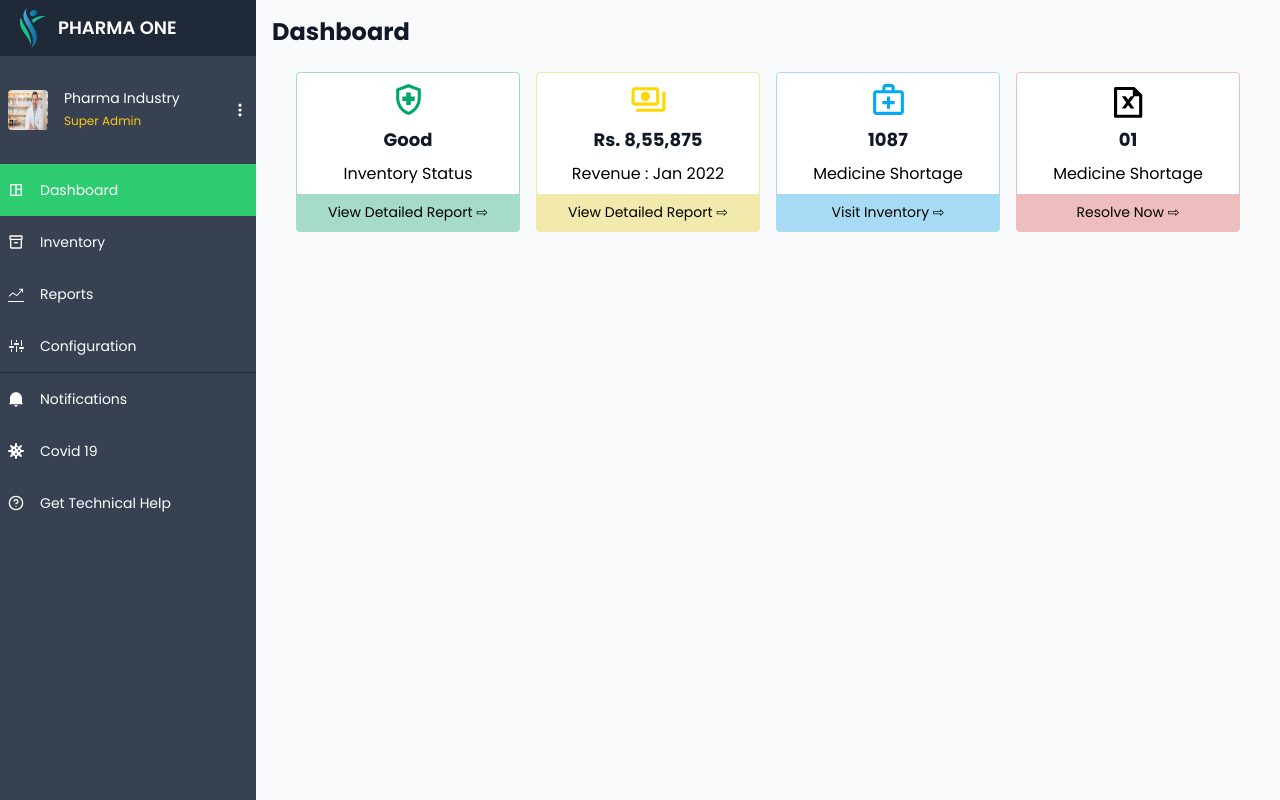
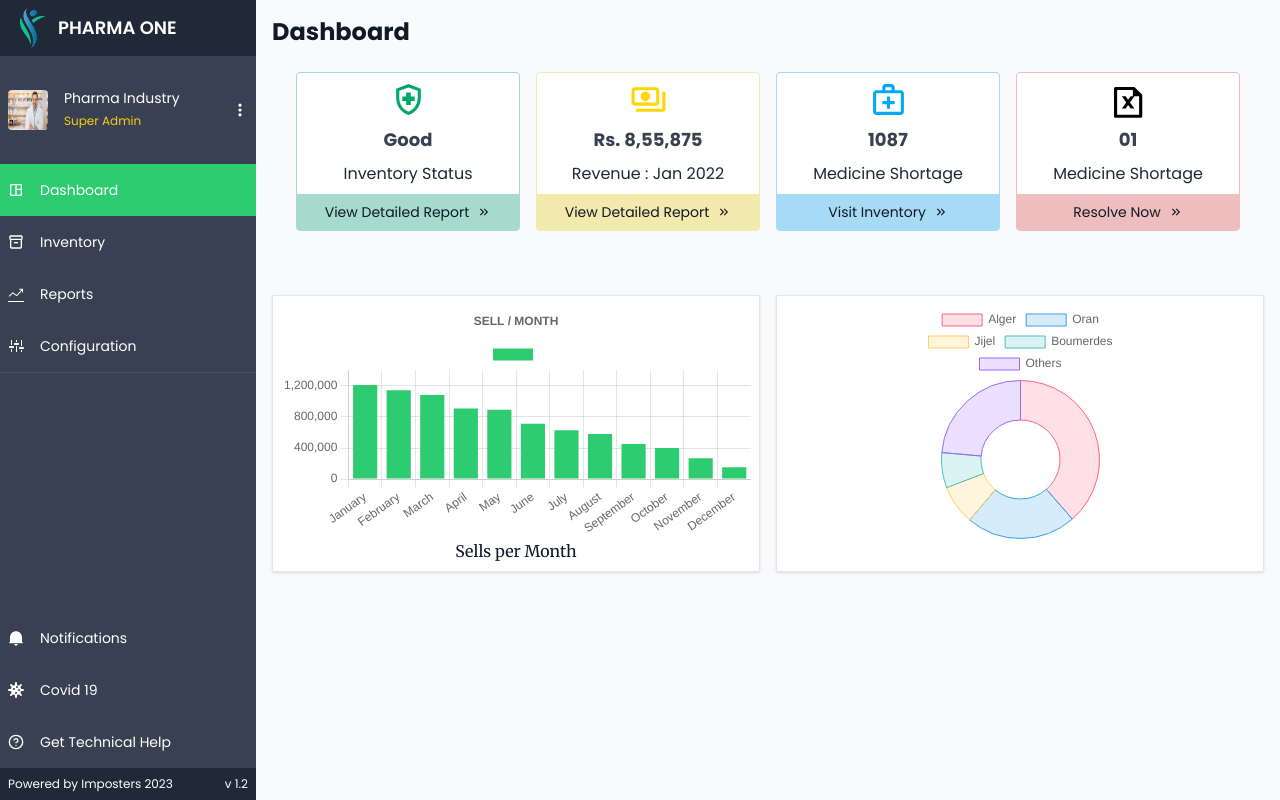
Before and after one commit to Fellah-wassim/mc-hack-imposters, a Next.js app: page / in a window 1280 px wide. Built offline with nearby package versions, Linux system fonts and the light colour scheme; sample sign-in values are in the browser's storage.

Commit message:
final commit

```diff
--- /dev/null
+++ b/src/components/Charts/DoughnutChart.tsx
@@ -0,0 +1,52 @@
+import React from "react";
+import { Chart as ChartJS, ArcElement, Tooltip, Legend } from "chart.js";
+import { Doughnut } from "react-chartjs-2";
+
+ChartJS.register(ArcElement, Tooltip, Legend);
+
+export const data = {
+  title: "HELLO world",
+  labels: ["Alger", "Oran", "Jijel", "Boumerdes", "Others"],
+  datasets: [
+    {
+      label: "Demand",
+      data: [38.6, 22.5, 8.1, 7.2, 23.6],
+      backgroundColor: [
+        "rgba(255, 99, 132, 0.2)",
+        "rgba(54, 162, 235, 0.2)",
+        "rgba(255, 206, 86, 0.2)",
+        "rgba(75, 192, 192, 0.2)",
+        "rgba(153, 102, 255, 0.2)",
+        "rgba(255, 159, 64, 0.2)",
+      ],
+      borderColor: [
+        "rgba(255, 99, 132, 1)",
+        "rgba(54, 162, 235, 1)",
+        "rgba(255, 206, 86, 1)",
+        "rgba(75, 192, 192, 1)",
+        "rgba(153, 102, 255, 1)",
+        "rgba(255, 159, 64, 1)",
+      ],
+      borderWidth: 1,
+    },
+  ],
+};
+
+const DoughnutChart = () => {
+  return (
+    <Doughnut
+      data={data}
+      options={{
+        plugins: {
+          tooltip: {
+            callbacks: {
+              label: (item) => `${item.label}: ${item.formattedValue}%`,
+            },
+          },
+        },
+      }}
+    />
+  );
+};
+
+export default DoughnutChart;
--- /dev/null
+++ b/src/components/Charts/HomeBarChart.tsx
@@ -0,0 +1,72 @@
+import React from "react";
+import {
+  Chart as ChartJS,
+  CategoryScale,
+  LinearScale,
+  BarElement,
+  Title,
+  Tooltip,
+  Legend,
+  ChartData,
+} from "chart.js";
+import { Bar } from "react-chartjs-2";
+
+ChartJS.register(
+  CategoryScale,
+  LinearScale,
+  BarElement,
+  Title,
+  Tooltip,
+  Legend
+);
+
+export const options = {
+  responsive: true,
+  plugins: {
+    legend: {
+      position: "top" as const,
+    },
+    title: {
+      display: true,
+      text: "SELL / MONTH",
+    },
+  },
+};
+
+const labels = [
+  "January",
+  "February",
+  "March",
+  "April",
+  "May",
+  "June",
+  "July",
+  "August",
+  "September",
+  "October",
+  "November",
+  "December",
+];
+
+export const data: ChartData<"bar", number[], string> = {
+  labels,
+  datasets: [
+    {
+      label: "",
+      animation: {
+        duration: 2000,
+      },
+      data: labels.map(
+        (_, index) =>
+          (labels.length - index) * 100000 + Math.floor(Math.random() * 100000)
+      ),
+      backgroundColor: (_) => "#2ECC71",
+    },
+  ],
+};
+
+const HomeBarChart = () => {
+  return <Bar options={options} data={data} />;
+};
+
+export default HomeBarChart;
--- a/src/components/Layout.tsx
+++ b/src/components/Layout.tsx
@@ -85,7 +85,7 @@ const Layout: React.FC<Props> = ({ children }) => {
   }
   return (
     <div className="grid grid-cols-4 lg:grid-cols-5 h-screen">
-      <div className="col-span-1 hidden lg:block bg-gray-700 h-full">
+      <div className="col-span-1 lg:flex flex-col hidden  bg-gray-700 h-full">
         <div className="bg-gray-800 p-2">
           <div className="flex items-center md:justify-start justify-center w-full">
             <Image
@@ -132,7 +132,9 @@ const Layout: React.FC<Props> = ({ children }) => {
             )}
           </div>
         </div>
-        {SIDEMENU.map(({ Icon, name, route }, index) => {
+        <div className="flex flex-col justify-between h-full">
+          <div>
+            {SIDEMENU.slice(0, 4).map(({ Icon, name, route }, index) => {
               return (
                 <Link
                   key={index}
@@ -142,14 +144,44 @@ const Layout: React.FC<Props> = ({ children }) => {
                       ? "bg-primary hover:bg-opacity-95"
                       : "hover:bg-gray-800"
                   } ${
-                index % 4 === 3 ? "border-b border-b-gray-800" : ""
-              } transition cursor-pointer`}
+                    index % 4 === 3 ? "border-b border-b-gray-600" : ""
+                  }  transition cursor-pointer`}
                 >
                   <Icon />
                   <p className="text-white text-sm">{name}</p>
                 </Link>
               );
             })}
+          </div>
+          <div>
+            {SIDEMENU.slice(4).map(({ Icon, name, route }, index) => {
+              return (
+                <Link
+                  key={index}
+                  href={route}
+                  className={`px-2 py-4 flex text-white gap-4 items-center w-full ${
+                    route === router.pathname
+                      ? "bg-primary hover:bg-opacity-95"
+                      : "hover:bg-gray-800"
+                  } ${
+                    index % 4 === 3 ? "border-b border-b-gray-600" : ""
+                  }  transition cursor-pointer`}
+                >
+                  <Icon />
+                  <p className="text-white text-sm">{name}</p>
+                </Link>
+              );
+            })}
+          </div>
+        </div>
+        <div className="flex items-center bg-gray-800 text-xs text-white justify-between  p-2">
+          <p>
+            Powered by{" "}
+            <span className="cursor-pointer hover:underline ">Imposters</span>{" "}
+            2023
+          </p>
+          <span>v 1.2</span>
+        </div>
       </div>
       <div className="h-full bg-gray-50 col-span-4 w-full flex overflow-auto justify-center">
         <div className="max-w-screen-xl w-full p-4 h-full">{children}</div>
--- a/src/pages/index.tsx
+++ b/src/pages/index.tsx
@@ -1,6 +1,9 @@
 import { NextPage } from "next";
 import { useRouter } from "next/router";
 import React, { useEffect } from "react";
+import { MdOutlineKeyboardDoubleArrowRight } from "react-icons/md";
+import DoughnutChart from "../components/Charts/DoughnutChart";
+import HomeBarChart from "../components/Charts/HomeBarChart";
 import Header from "../components/Header";
 
 const TABS = [
@@ -52,7 +55,7 @@ const TABS = [
 
 const Home: NextPage = () => {
   return (
-    <div>
+    <div className="text-gray-900">
       <Header title="Dashboard" />
       <div className="grid grid-cols-1 sm:grid-cols-2 gap-4 lg:grid-cols-4 justify-items-center items-center p-6">
         {TABS.map(({ src, link, text, color, backColor, name }, index) => (
@@ -66,23 +69,35 @@ const Home: NextPage = () => {
             }}
           >
             <img src={src} />
-            <div className="flex flex-col items-center font-extrabold text-lg text-gray-900">
+            <div className="flex flex-col items-center font-extrabold text-lg text-gray-700">
               {name}
             </div>
-            <p className="text-center">{text}</p>
+            <p className="text-center text-gray-800">{text}</p>
             <div
               className="w-full hover:opacity-60 transition"
               style={{ backgroundColor: backColor }}
             >
               <a href={link.href}>
-                <p className="text-[14px] text-center p-2">
-                  {link.text} &#x21e8;
+                <p className="text-[14px] text-sm text-center flex  items-center justify-center gap-x-2 p-2">
+                  <span>{link.text}</span>
+                  <MdOutlineKeyboardDoubleArrowRight />
                 </p>
               </a>
             </div>
           </div>
         ))}
       </div>
+      <div className="grid grid-cols-2 mt-10 gap-4">
+        <div className="col-span-1 bg-white border shadow p-2">
+          <HomeBarChart />
+          <p className="text-center font-serif font-medium">Sells per Month</p>
+        </div>
+        <div className="col-span-1 flex justify-center border shadow p-2 bg-white">
+          <div className=" w-1/2">
+            <DoughnutChart />
+          </div>
+        </div>
+      </div>
     </div>
   );
 };
--- a/src/pages/inventory.tsx
+++ b/src/pages/inventory.tsx
@@ -4,7 +4,7 @@ import Header from "../components/Header";
 import { TableColumn } from "react-data-table-component/dist/src/DataTable/types";
 import dynamic from "next/dynamic";
 import ChartPopUp from "../components/Charts/ChartPopUp";
-
+import { AiOutlineAppstoreAdd, AiOutlinePlus } from "react-icons/ai";
 const DataTable = dynamic(() => import("react-data-table-component"), {
   ssr: false,
 });
@@ -113,6 +113,16 @@ const Inventory: NextPage = () => {
   return (
     <div className="relative">
       <Header title="Inventory" />
+      <div className="mt-4 flex items-center justify-between">
+        <input
+          className="px-4 py-2 border text-sm w-full max-w-xs outline-none"
+          placeholder="Search Medicine Inventory"
+        />
+        <button className="bg-primary flex items-center gap-2 hover:bg-opacity-90 transition text-sm text-white px-4 py-2 rounded">
+          Add Medicine
+          <AiOutlinePlus />
+        </button>
+      </div>
       <div className="my-4 shadow">
         <DataTable
           columns={columns as any}
```
Lines whose indentation alone changed are shown as unchanged.
